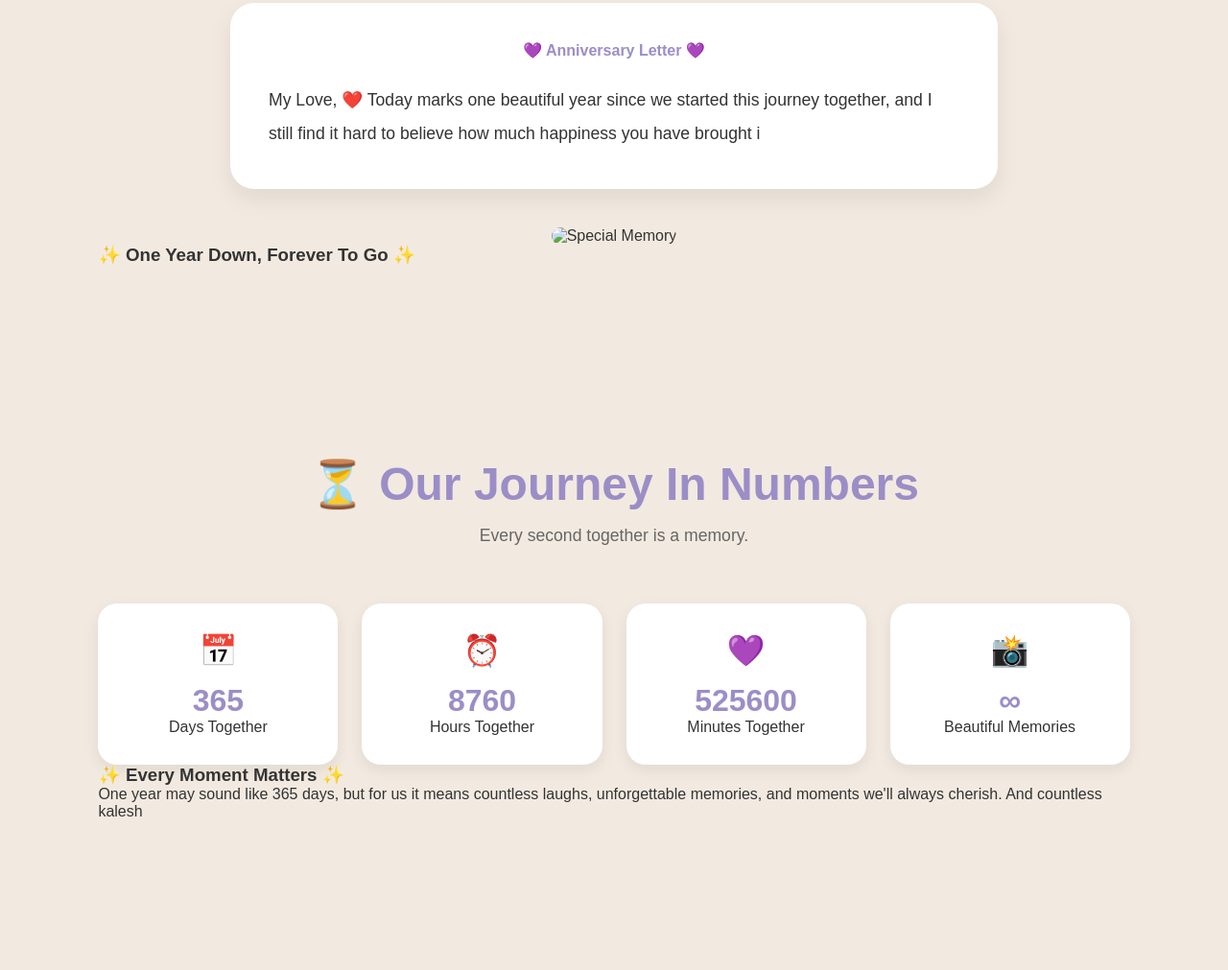
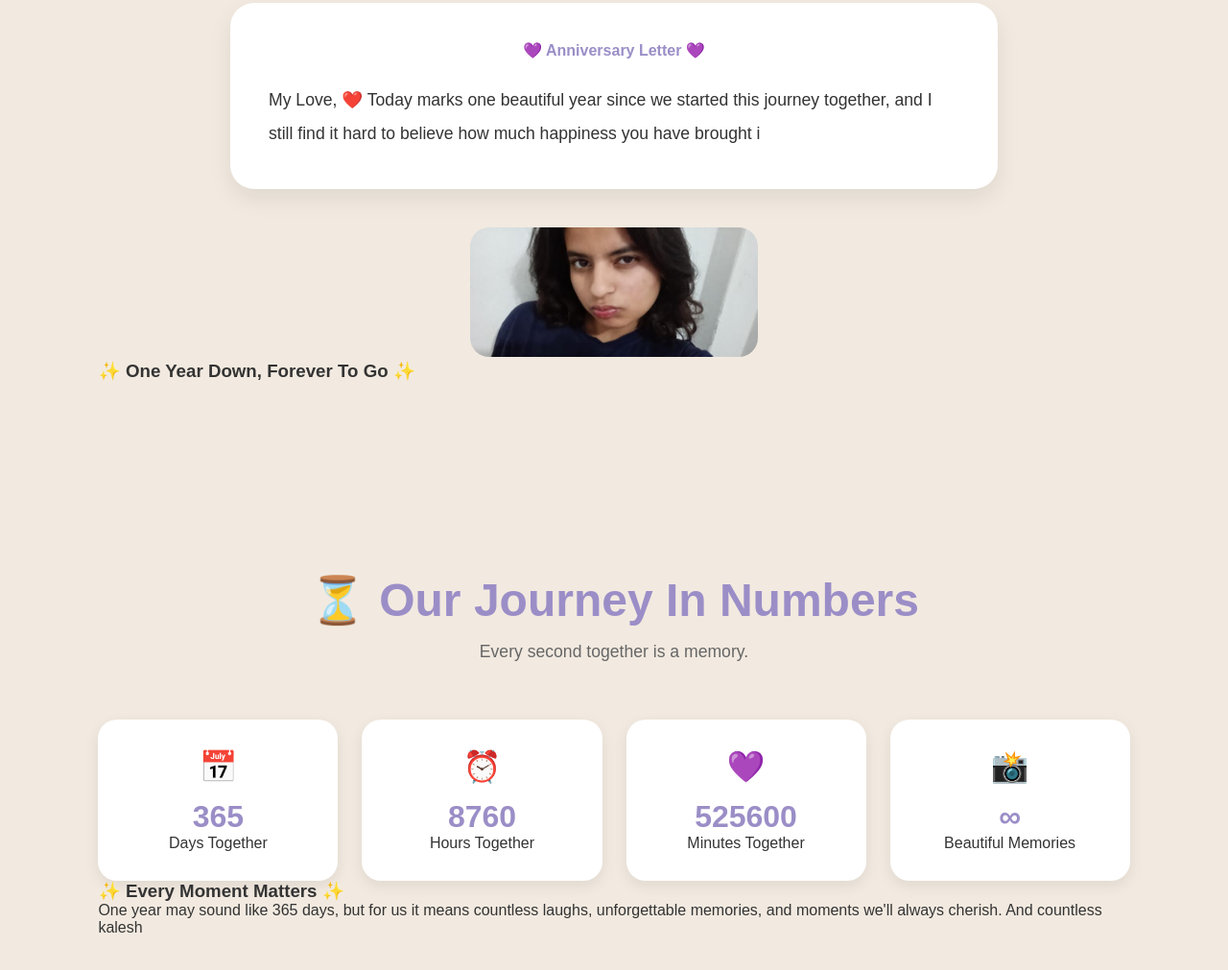
Before and after one commit to dheerajsolanki613-arch/birthday-wishes-, a plain HTML site: page finalcelebration.html in a window 1280 px wide. Shown: the part 4067-5078 px from the top of the page at 96% size. Drawn offline with Linux system fonts and the light colour scheme; the site is published under a folder, as on GitHub Pages, so addresses that start at the root find nothing.

Commit message:
Add files via upload

```diff
--- a/finalcelebration.html
+++ b/finalcelebration.html
@@ -496,7 +496,7 @@ Forever Yours 💕
 
     <div class="letter-photo">
 
-        <img src="/m8.jpg"
+        <img src="m8.jpg"
         alt="Special Memory">
 
     </div>
```
